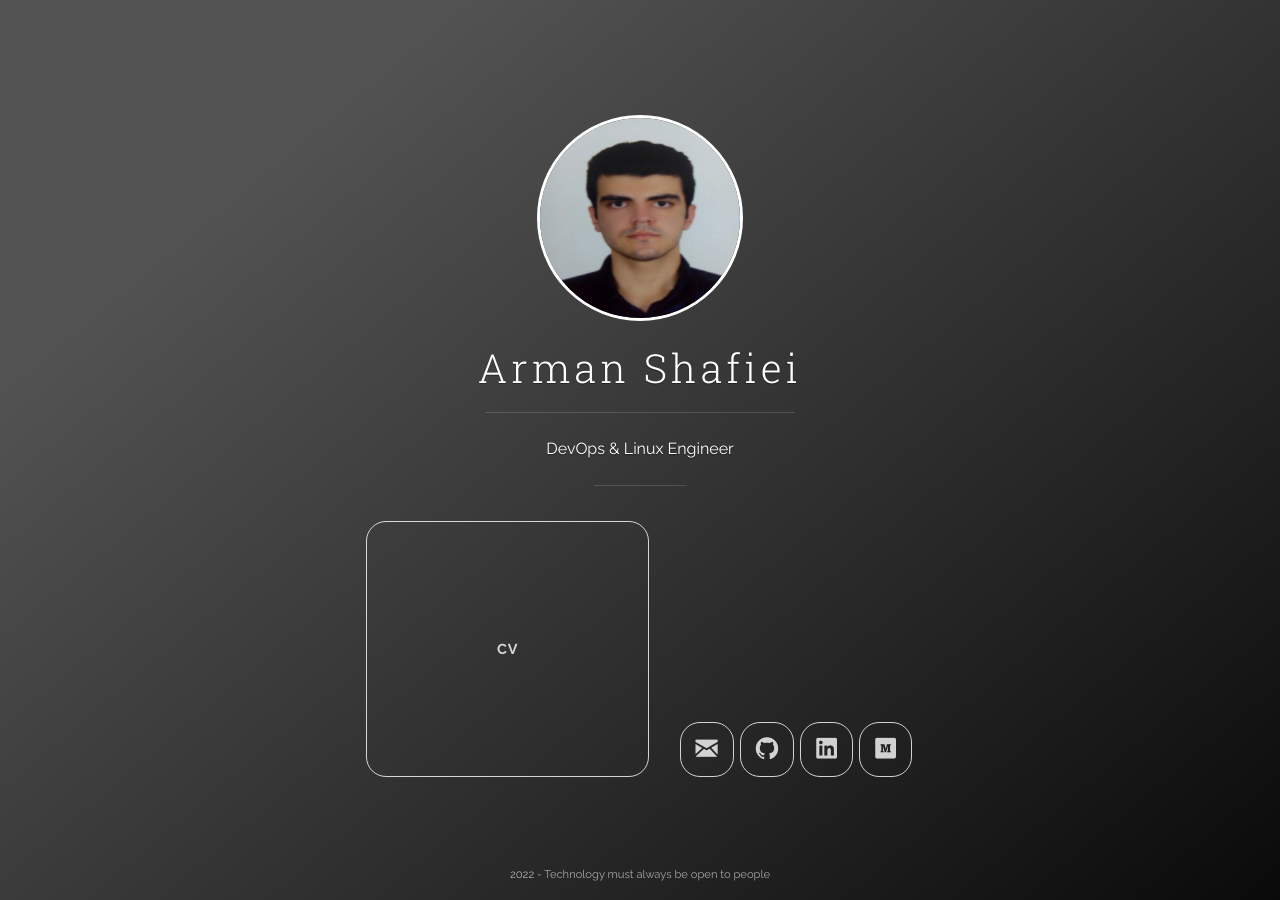
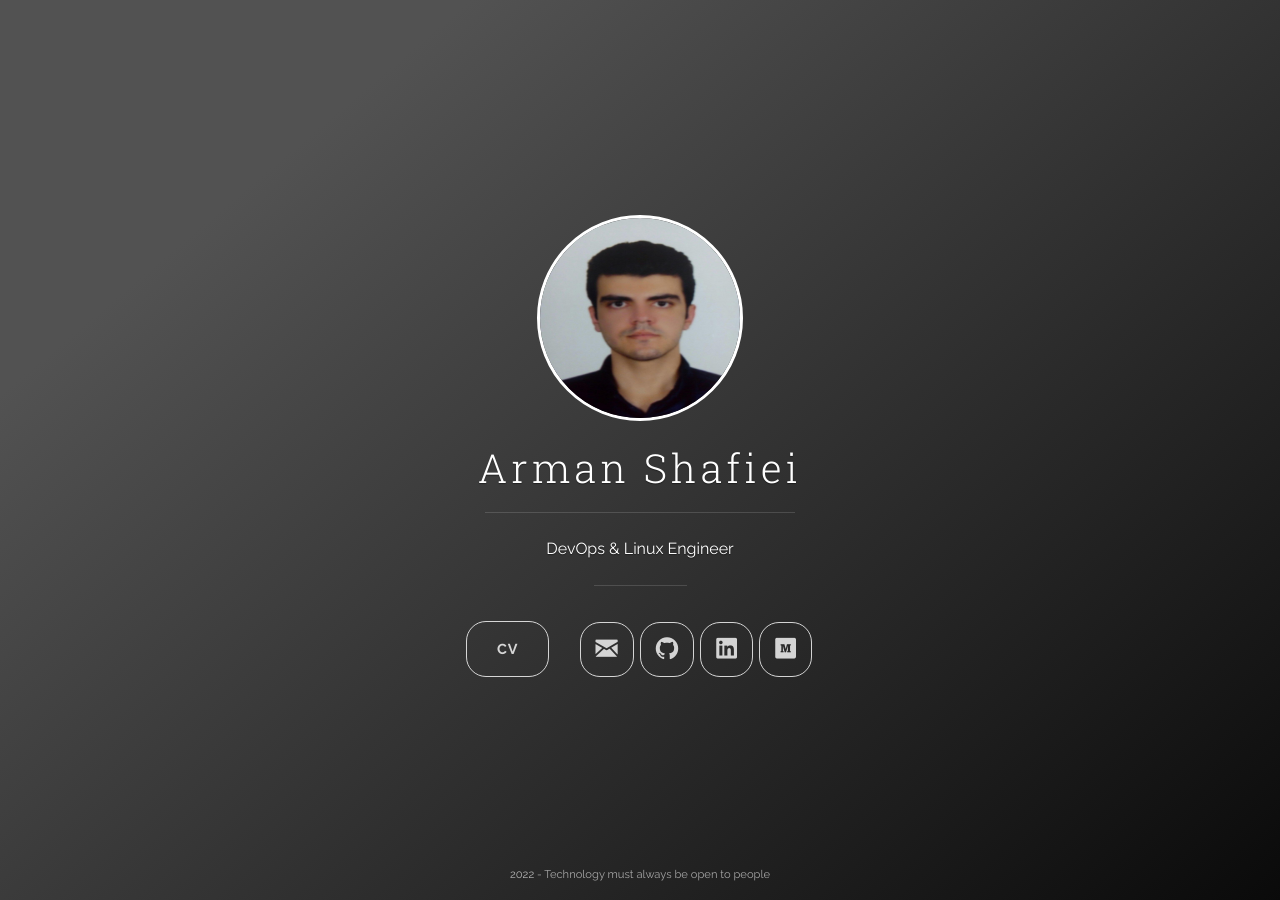
Before and after one commit to arman-shafiei/page, a Jekyll site: the page built from index.html, in a window 1280 px wide. Built offline with Jekyll 4.4.1, drawn with Linux system fonts in a browser that asks for light colours; nearby versions of some CDN libraries.

Commit message:
testing size 4

```diff
--- a/index_style/css/uno.css
+++ b/index_style/css/uno.css
@@ -1310,7 +1310,7 @@ hr {
 	background: none; }
 
 .btn, .navigation__item a {
-	padding: 115px 130px;
+	padding: 15px 30px;
 	border: 1px solid #e25440;
 	border-radius: 20px;
 	font-size: .9em;
@@ -1339,7 +1339,7 @@ hr {
 
 .btn-large {
 	padding: 10px 24px;
-	font-size: 1.1em; }
+	font-size: 3.1em; }
 
 .btn-small {
 	padding: 8px 12px;
```
